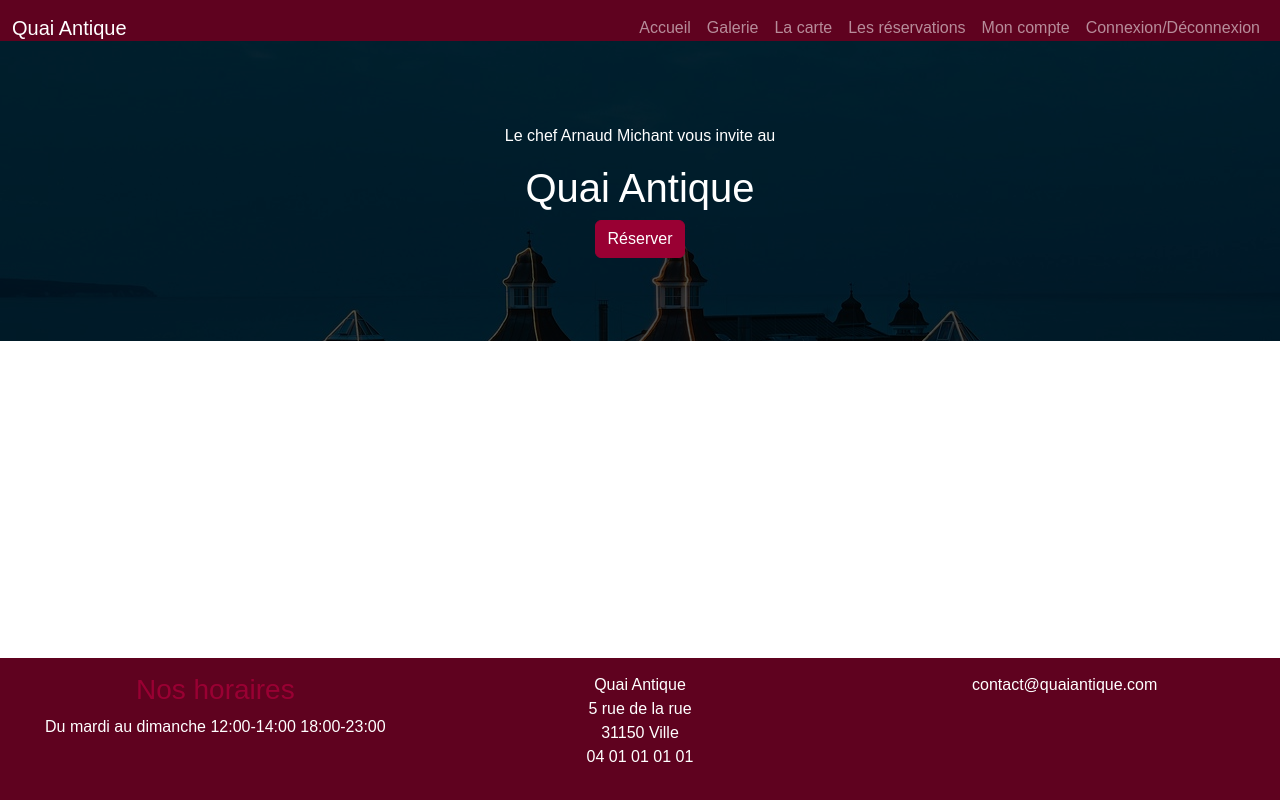
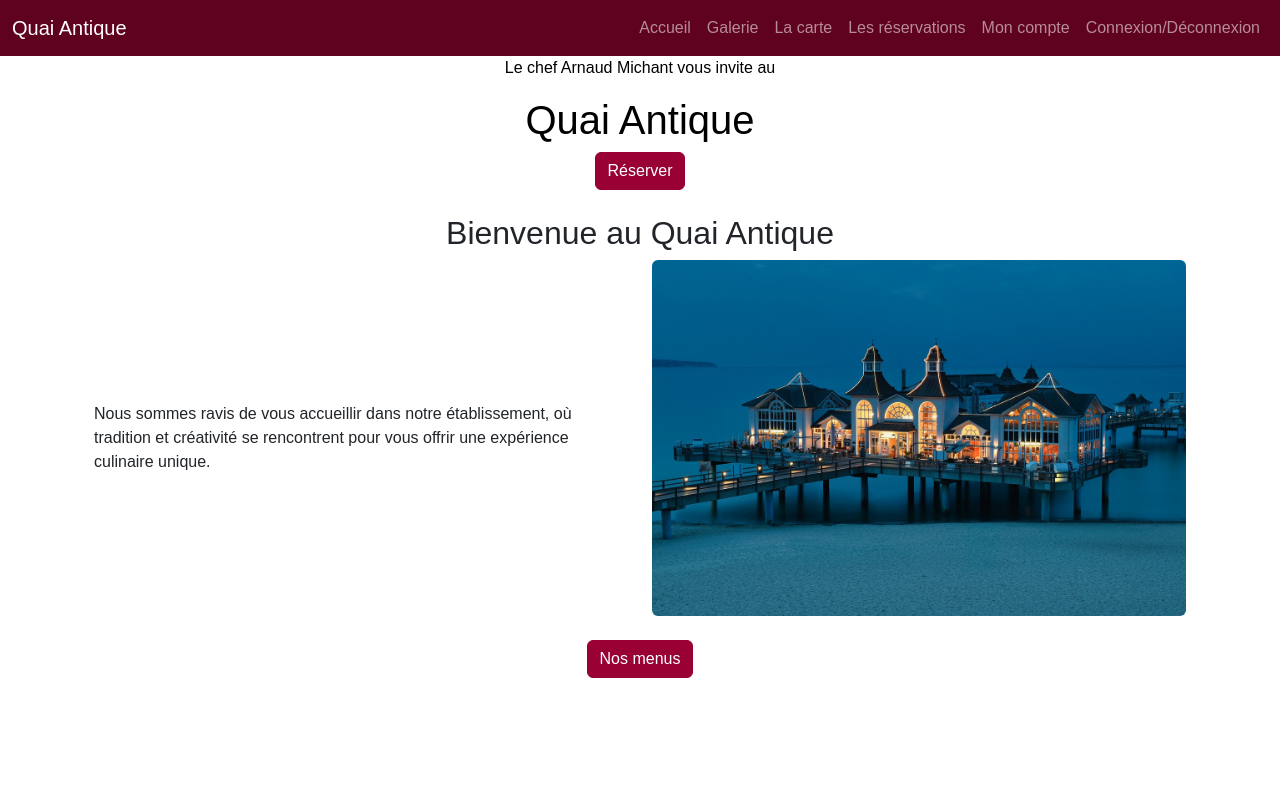
Before and after one commit to PerrineSchwabSimon/RestaurantLeQuaiAntiqueFront, a website with bundled scripts: page index.html in a window 1280 px wide. Shown: the top 800 px of the page. Built offline with nearby package versions, Linux system fonts and the light colour scheme; files whose address does not match are found by name; a web font is replaced by a local one.

Commit message:
Bienvenue

```diff
--- a/pages/home.html
+++ b/pages/home.html
@@ -1,7 +1,25 @@
-<div class="resort text-center text-white">
-    <div class="resort">
+<div class="text-center text-black">
             <p>Le chef Arnaud Michant vous invite au</p>
                 <h1>Quai Antique</h1>
                 <button class="btn btn-primary">Réserver</button>
-    </div>
 </div>
+
+<section>
+    <article>
+        <div class="container p-4">
+            <h2 class="text-center texte-primary">Bienvenue au Quai Antique</h2>
+            <div class="row row-cols-2 align-items-center">
+               <div class="col">
+                <p class="text-justify"></p>
+                <p>Nous sommes ravis de vous accueillir dans notre établissement, où tradition et créativité se rencontrent pour vous offrir une expérience culinaire unique.</p>
+             </div>
+             <div class="col">
+                <img class="w-100 rounded" src="../Images/resort-4471852_1280.jpg">
+             </div>
+            </div>
+            <div class="text-center pt-4">
+                <a href="#" class="btn btn-primary">Nos menus</a>
+            </div>
+        </div>
+    </article>
+</section>
--- a/scss/main.scss
+++ b/scss/main.scss
@@ -16,30 +16,6 @@ footer.footer{
         width: 100%;
 }
 
-.resort{
-    position: relative;
-    &::before{
-        content:"";
-        position: absolute;
-        top:0;
-        left:0;
-        width: 100%;
-        height: 100%;
-        background-image: url(../Images/resort-4471852_1280.jpg);
-        background-size: cover;
-        filter: brightness(0.3);
-    }
-    *{
-        //Positionner les éléments devant le ::before
-        position:relative;
-    }
-
-    .resort{
-        height:300px;
-        display: flex;
-        flex-direction: column;
-        align-items: center;
-        justify-content: center;
-        margin-top: -15px;
-    }
+.text-justify{
+    text-align:justify;
 }
```
Also changed, not shown: scss/main.css, 1 other file.
